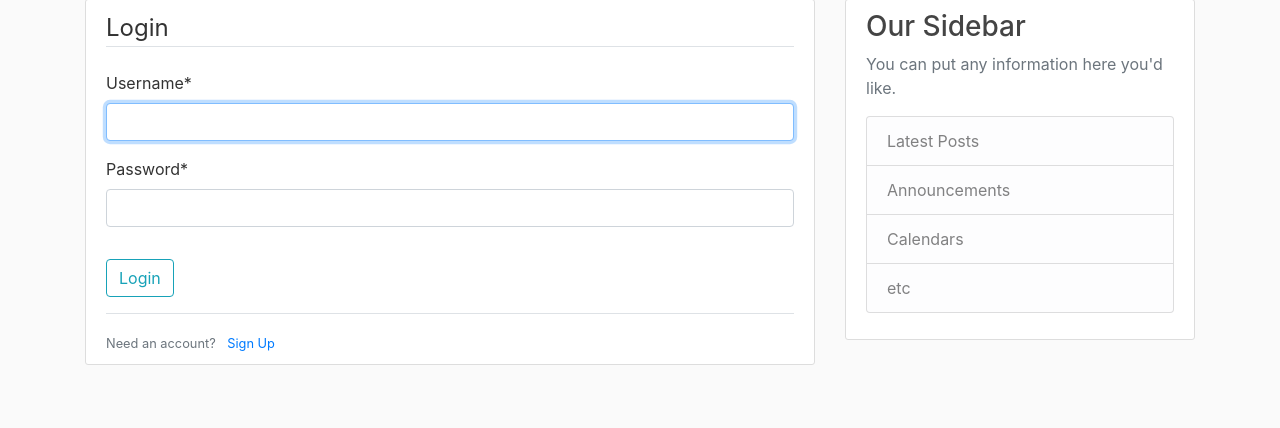
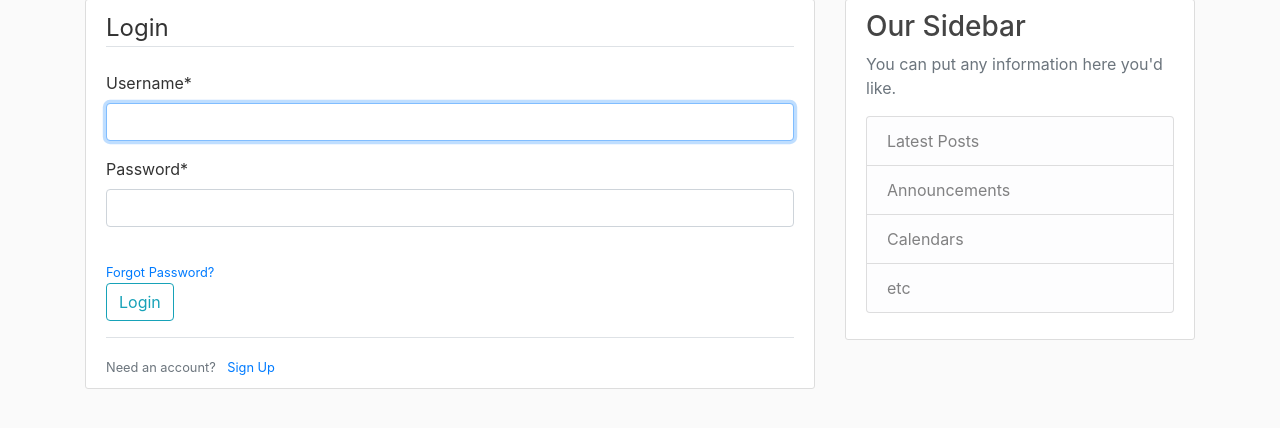
Before and after one commit to jaytech504/Django, a Django app: page /login/ in a window 1280 px wide. Shown: the part 81-509 px from the top of the page. Run offline with Django 4.2, Linux system fonts and the light colour scheme; some libraries are stand-ins or nearby versions.

Commit message:
password reset done

```diff
--- a/django_project/settings.py
+++ b/django_project/settings.py
@@ -139,5 +139,5 @@ EMAIL_BACKEND = 'django.core.mail.backends.smtp.EmailBackend'
 EMAIL_HOST = 'smtp.gmail.com'
 EMAIL_PORT = 587
 EMAIL_USE_TLS = True
-EMAIL_HOST_USER = 'jasonyakubu543@gmail.com'
-EMAIL_HOST_PASSWORD = 'Gynjm100'
+EMAIL_HOST_USER = os.environ.get('EMAIL_USER')
+EMAIL_HOST_PASSWORD = os.environ.get('EMAIL_PASS')
--- a/users/templates/users/login.html
+++ b/users/templates/users/login.html
@@ -8,6 +8,11 @@
                 <legend class="border-bottom mb-4">Login</legend>
                 {{ form|crispy }}
             </fieldset>
+            <div>
+            <small class="text-muted">
+                <a href="{% url 'password_reset' %}">Forgot Password?</a>
+            </small>
+            </div>
             <div class="form-group">
                 <button class="btn btn-outline-info" type="submit">Login</button>
             </div>
```
Also changed, not shown: db.sqlite3.
